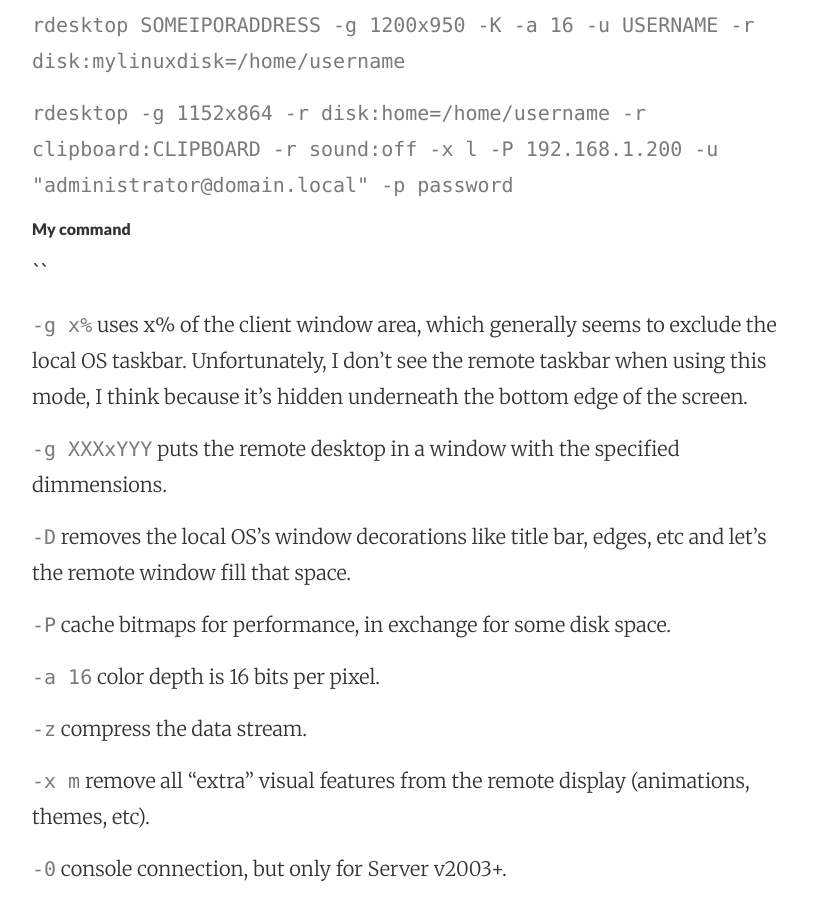
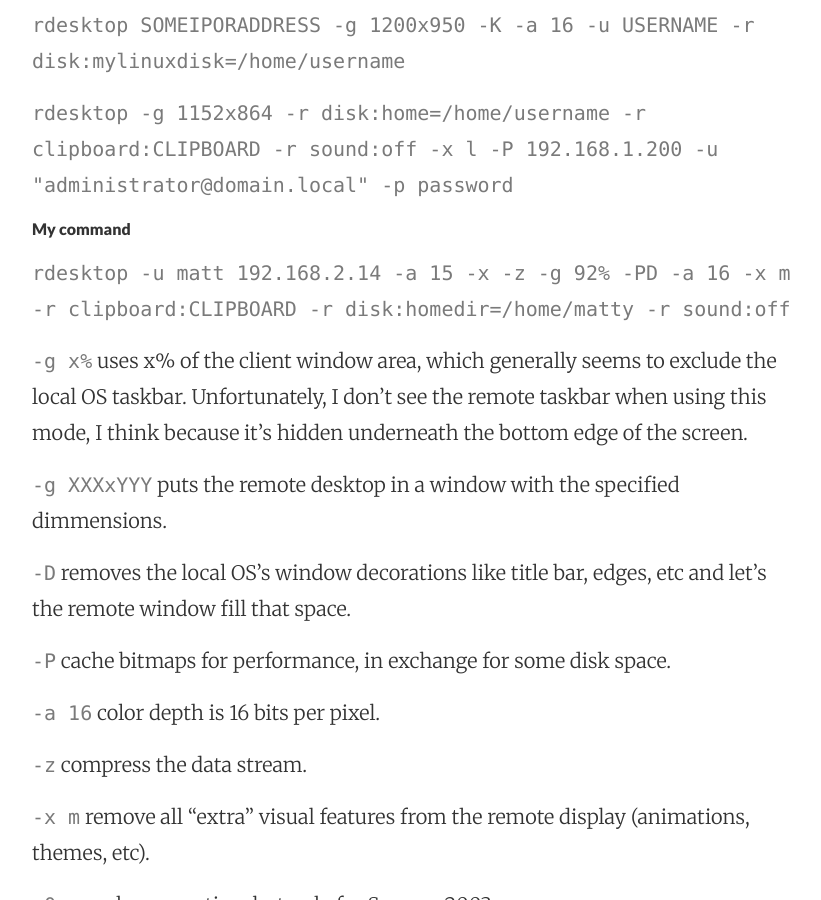
Before and after one commit to mattymaloney/mattymaloney.github.io, a Jekyll site: the page built from _posts/2016-04-09-rdesktop-rdp.md, in a window 1280 px wide and 900 px high, scrolled down 1820 px. Shown: the whole window, without its empty margins (224-1045 px from the left). Built offline with Jekyll 4.4.1, drawn with Linux system fonts in a browser that asks for light colours.

Commit message:
Updated 2016-04-09-rdesktop-rdp.md

```diff
--- a/_posts/2016-04-09-rdesktop-rdp.md
+++ b/_posts/2016-04-09-rdesktop-rdp.md
@@ -47,7 +47,7 @@
 
 #### My command
 
-``
+`rdesktop -u matt 192.168.2.14 -a 15 -x -z -g 92% -PD -a 16 -x m -r clipboard:CLIPBOARD -r disk:homedir=/home/matty -r sound:off`
 
 `-g x%` uses x% of the client window area, which generally seems to exclude the local OS taskbar. Unfortunately, I don't see the remote taskbar when using this mode, I think because it's hidden underneath the bottom edge of the screen.
 
```
